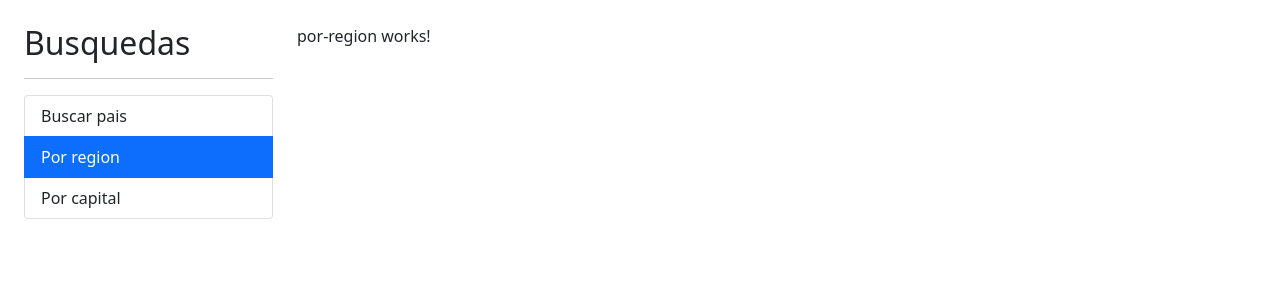
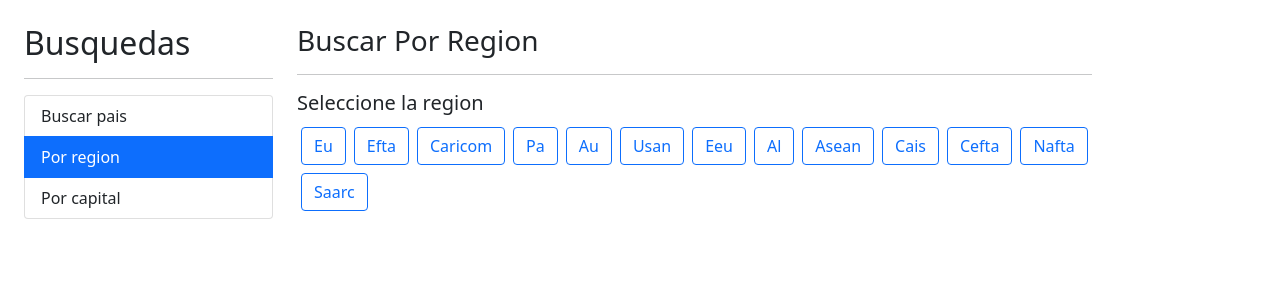
Before and after one commit to bimbaquingoch/03-paisesApp, an Angular app: page /region in a window 1280 px wide. Shown: the top 300 px of the page. Built offline with nearby package versions, Linux system fonts and the light colour scheme.

Commit message:
parametros fields del API
El parametro fields permite filtrar la información que queremos y no retorna todo el objeto completo de la API, solo regresa los parametros que le indicamos en fields

```diff
--- a/src/app/pais/pages/por-capital/por-capital.component.ts
+++ b/src/app/pais/pages/por-capital/por-capital.component.ts
@@ -21,7 +21,6 @@
   {
     // this.hayError = false;
     this.termino = termino;
-    console.log( termino );
 
     this.paisService.buscarCapital( this.termino )
       .subscribe( ( paises ) =>
--- a/src/app/pais/pages/por-pais/por-pais.component.ts
+++ b/src/app/pais/pages/por-pais/por-pais.component.ts
@@ -20,7 +20,6 @@
   {
     // this.hayError = false;
     this.termino = termino;
-    console.log( termino );
 
     this.paisService.buscarPais( this.termino )
       .subscribe( ( paises ) =>
--- a/src/app/pais/pages/por-region/por-region.component.html
+++ b/src/app/pais/pages/por-region/por-region.component.html
@@ -1 +1,29 @@
-<p>por-region works!</p>
+<h3>
+  Buscar Por Region <small>{{ regionActiva | titlecase }}</small>
+</h3>
+<hr />
+
+<h5>Seleccione la region</h5>
+
+<div class="row">
+  <div class="col">
+    <!-- [class.btn-primary]="region === regionActiva" -->
+    <!-- [ngClass]="{
+      'btn-primary': region === regionActiva,
+      'btn-outline-primary': region !== regionActiva
+    }" -->
+    <button
+      *ngFor="let region of regiones"
+      [class]="getClaseCSS(region)"
+      (click)="activarRegion(region)"
+    >
+      {{ region | titlecase }}
+    </button>
+  </div>
+</div>
+
+<div *ngIf="paises.length > 0" class="row">
+  <div class="col">
+    <app-pais-tabla [paises]="paises"></app-pais-tabla>
+  </div>
+</div>
--- a/src/app/pais/pages/por-region/por-region.component.ts
+++ b/src/app/pais/pages/por-region/por-region.component.ts
@@ -1,4 +1,6 @@
-import { Component, OnInit } from '@angular/core';
+import { Component } from '@angular/core';
+import { Country } from '../../interfaces/pais.interface';
+import { PaisService } from '../../services/pais.service';
 
 @Component( {
   selector: 'app-por-region',
@@ -6,13 +8,29 @@
   styles: [
   ]
 } )
-export class PorRegionComponent implements OnInit
+export class PorRegionComponent
 {
+  regiones: string[] = [ 'EU', 'EFTA', 'CARICOM', 'PA', 'AU', 'USAN', 'EEU', 'AL', 'ASEAN', 'CAIS', 'CEFTA', 'NAFTA', 'SAARC' ];
+  regionActiva: string = '';
+  paises: Country[] = [];
 
-  constructor () { }
+  constructor ( private paisService: PaisService ) { }
 
-  ngOnInit(): void
+  getClaseCSS( region: string ): string
   {
+    return region === this.regionActiva
+      ? 'btn btn-primary region-btn m-1'
+      : 'btn btn-outline-primary region-btn m-1';
+  }
+
+  activarRegion( region: string )
+  {
+
+    this.regionActiva = region;
+
+    this.paisService.buscarRegion( this.regionActiva )
+      .subscribe( ( paises ) => this.paises = paises );
+
   }
 
 }
--- a/src/app/pais/services/pais.service.ts
+++ b/src/app/pais/services/pais.service.ts
@@ -1,4 +1,4 @@
-import { HttpClient } from '@angular/common/http';
+import { HttpClient, HttpParams } from '@angular/common/http';
 import { Injectable } from '@angular/core';
 import { Observable } from 'rxjs';
 import { Country } from '../interfaces/pais.interface';
@@ -10,18 +10,23 @@
 {
   private apiUrl: string = 'https://restcountries.com/v2';
 
+  get httpParams()
+  {
+    return new HttpParams().set( 'fields', 'flag,capital,name,population,alpha2Code' );
+  }
+
   constructor ( private http: HttpClient ) { }
 
   buscarPais( termino: string ): Observable<Country[]>
   {
     const url: string = `${ this.apiUrl }/name/${ termino }`;
-    return this.http.get<Country[]>( url );
+    return this.http.get<Country[]>( url, { params: this.httpParams } );
   }
 
   buscarCapital( termino: string ): Observable<Country[]>
   {
     const url: string = `${ this.apiUrl }/capital/${ termino }`;
-    return this.http.get<Country[]>( url );
+    return this.http.get<Country[]>( url, { params: this.httpParams } );
   }
 
   getPaisPorCodigo( id: string ): Observable<Country>
@@ -30,4 +35,10 @@
     return this.http.get<Country>( url );
   }
 
+  buscarRegion( region: string ): Observable<Country[]>
+  {
+    const url: string = `${ this.apiUrl }/regionalbloc/${ region }`;
+    return this.http.get<Country[]>( url, { params: this.httpParams } );
+  }
+
 }
```
